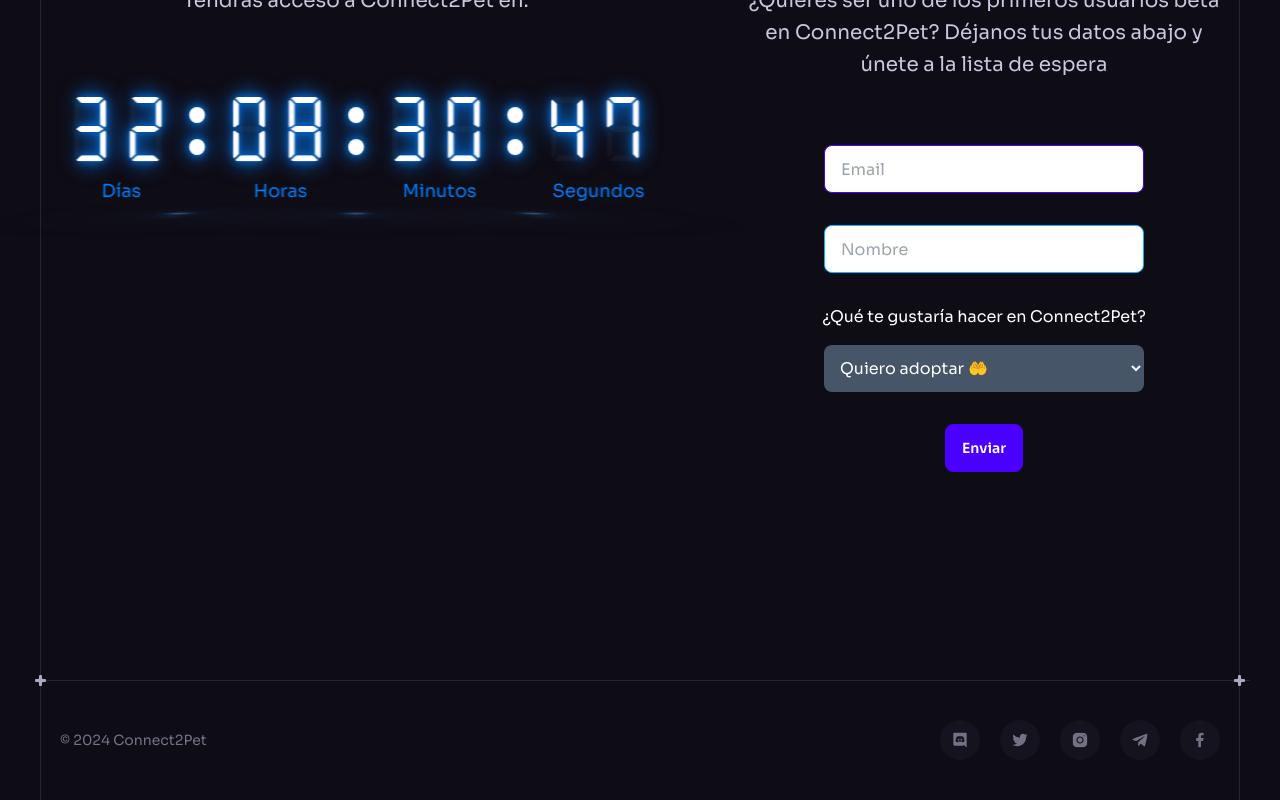
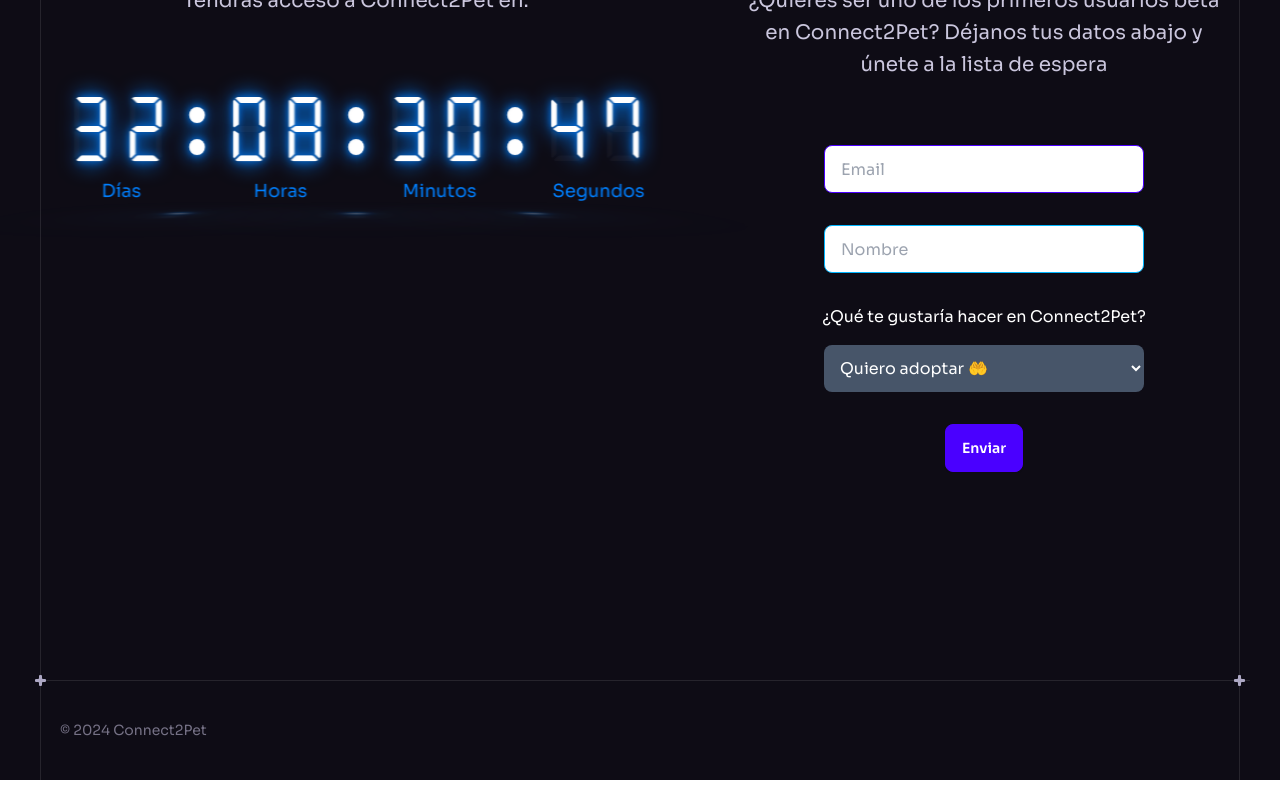
Before and after one commit to Connect2Pet/c2p_launch, a React (Vite) app: page / in a window 1280 px wide. Shown: the part 1837-2637 px from the top of the page. Built offline with nearby package versions, Linux system fonts and the light colour scheme.

Commit message:
refactor(ui): Update footer component

```diff
--- a/src/components/Footer.jsx
+++ b/src/components/Footer.jsx
@@ -9,7 +9,7 @@
           © {new Date().getFullYear()} Connect2Pet
         </p>
 
-        <ul className="flex flex-wrap gap-5">
+        {/* <ul className="flex flex-wrap gap-5">
           {socials.map((item) => (
             <a
               key={item.id}
@@ -20,7 +20,7 @@
               <img src={item.iconUrl} width={16} height={16} alt={item.title} />
             </a>
           ))}
-        </ul>
+        </ul> */}
       </div>
     </Section>
   );
```
